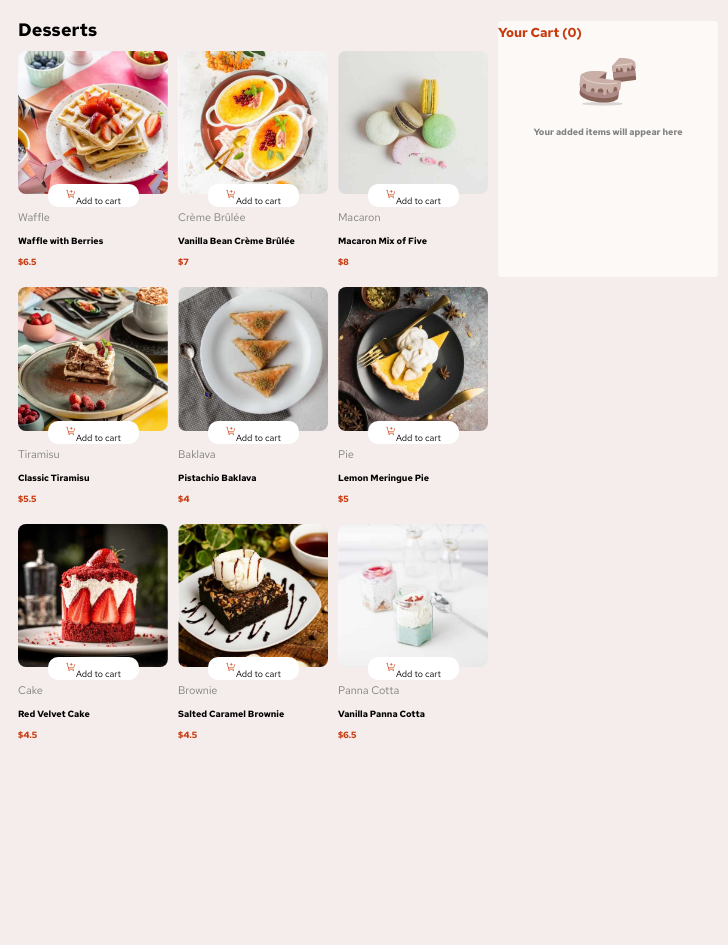
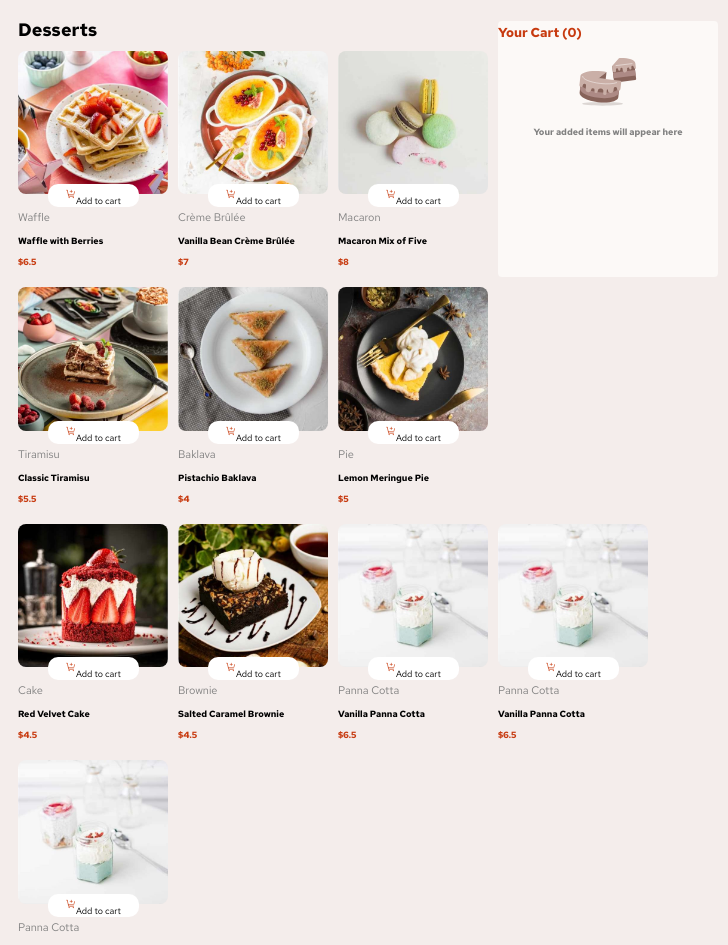
Before and after one commit to emperor1239182/desserts, a React (Vite) app: page / in a window 1280 px wide. Shown: the top 945 px of the page, without its empty margins (0-728 px from the left). Before the commit the page ends 800 px from the top, so only its background shows below. Built offline with nearby package versions, Linux system fonts and the light colour scheme.

Commit message:
add dessert display and checkout button styling; refactor cart state management

```diff
--- a/src/App.jsx
+++ b/src/App.jsx
@@ -207,6 +207,26 @@ const {addToCart} = useContext(CartCount);
           <p>{vanillaPannaCotta.name}</p>
           <p>${vanillaPannaCotta.price}</p>
         </div>
+
+        <div className='dessert'>
+          <span style={{position: 'relative'}}>
+          <img src={vanillaPannaCotta.image.desktop}/>
+          <CounterButton id={vanillaPannaCotta.id} add={() => addToCart(vanillaPannaCotta.name)}/>
+          </span>
+          <p>{vanillaPannaCotta.category}</p>
+          <p>{vanillaPannaCotta.name}</p>
+          <p>${vanillaPannaCotta.price}</p>
+        </div>
+
+        <div className='dessert'>
+          <span style={{position: 'relative'}}>
+          <img src={vanillaPannaCotta.image.desktop}/>
+          <CounterButton id={vanillaPannaCotta.id} add={() => addToCart(vanillaPannaCotta.name)}/>
+          </span>
+          <p>{vanillaPannaCotta.category}</p>
+          <p>{vanillaPannaCotta.name}</p>
+          <p>${vanillaPannaCotta.price}</p>
+        </div>
      </div>
     </>
   )
--- a/src/Cart.jsx
+++ b/src/Cart.jsx
@@ -6,7 +6,14 @@ const Cart = ()=>{
         display: dessert.length > 0 ? 'none' : ''
     }
     const Checkout ={
-        display: dessert.length === 0 ? 'none' : ''
+        display: dessert.length > 0 ? 'block' : 'none',
+        position: 'absolute',
+        bottom: '0',
+        left: '0',
+        borderRadius: '10px',
+        textAlign: 'center',
+        width: '100%',
+        padding: '6px',
     }
     return (
     <>
@@ -35,6 +42,7 @@ const Cart = ()=>{
     )
     }
     <button style={Checkout}>Checkout</button>
+
     </div>
     </>
     )
--- a/src/Cartcount.jsx
+++ b/src/Cartcount.jsx
@@ -8,7 +8,7 @@ export const CartCount = createContext();
 export const CartProvider = ({ children }) => {
 
   const [cart, setCart] = useLocalStorage('cartCount', {});
-  const [dessert, setDessert] = useLocalStorage('cart', []);
+  const [dessert, setDessert] = useState( []);
 
 
   const handleIncrement = (id) => {
```
